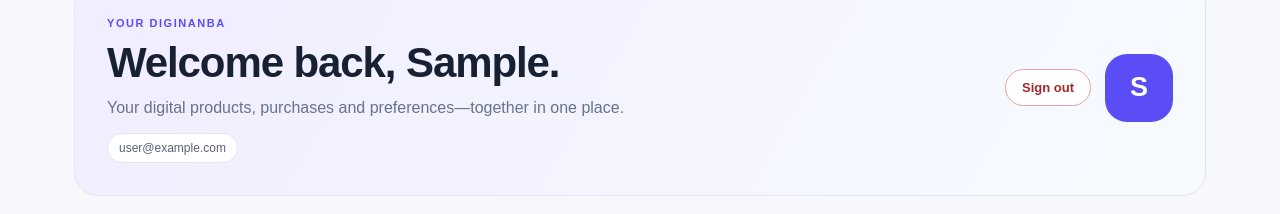
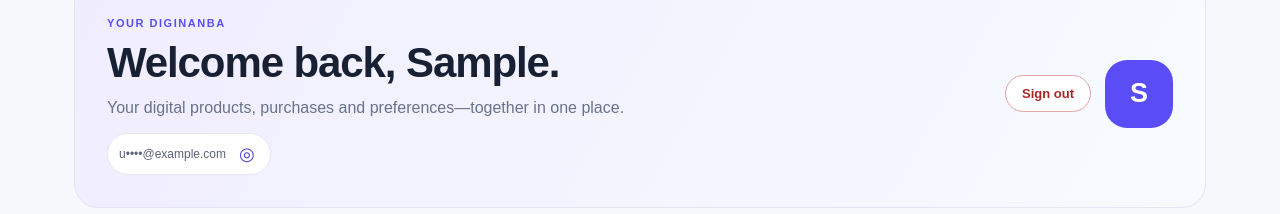
Before and after one commit to agnengineeringselectricals-crypto/diginanba, a Next.js app: page /account in a window 1280 px wide. Shown: the part 88-302 px from the top of the page. Built offline with nearby package versions, Linux system fonts and the light colour scheme; no server answers; the database is empty; sample sign-in values are in the browser's storage.

Commit message:
Mask email and permanent ID in account overview

```diff
--- a/app/account/page.tsx
+++ b/app/account/page.tsx
@@ -4,6 +4,7 @@ import Link from 'next/link';
 import { db } from '@/lib/db';
 import './account.css';
 import AccountSignOut from './AccountSignOut';
+import MaskedSensitiveValue from '@/components/MaskedSensitiveValue';
 
 const destinations = [
   { icon: '📚', title: 'My DigiNanba Library', description: 'Access purchased resources and future updates.', href: '/account/library', action: 'Open library' },
@@ -21,7 +22,7 @@ export default async function AccountPage() {
   const initial = (session.user.name || session.user.email || 'D').slice(0,1).toUpperCase();
   return <main className="dn-account-page">
     <div className="dn-account-breadcrumb"><Link href="/">Home</Link><span>›</span><span>My account</span></div>
-    <section className="dn-account-welcome"><div><span className="dn-account-eyebrow">YOUR DIGINANBA</span><h1>Welcome back, {firstName}.</h1><p>Your digital products, purchases and preferences—together in one place.</p><span className="dn-account-email">{session.user.email}</span>{publicId && <p style={{marginTop:10,fontWeight:700}}>DigiNanba ID: {publicId}</p>}</div><div className="dn-account-welcome-actions"><AccountSignOut /><div className="dn-account-avatar" aria-hidden="true">{initial}</div></div></section>
+    <section className="dn-account-welcome"><div><span className="dn-account-eyebrow">YOUR DIGINANBA</span><h1>Welcome back, {firstName}.</h1><p>Your digital products, purchases and preferences—together in one place.</p><span className="dn-account-email"><MaskedSensitiveValue value={session.user.email || ''} kind="email" label="Email address" /></span>{publicId && <p style={{marginTop:10,fontWeight:700}}>DigiNanba ID: <MaskedSensitiveValue value={publicId} kind="id" label="Permanent DigiNanba ID" /></p>}</div><div className="dn-account-welcome-actions"><AccountSignOut /><div className="dn-account-avatar" aria-hidden="true">{initial}</div></div></section>
     <div className="dn-account-shortcuts"><Link href="/explore"><span>🔎</span><b>Discover products</b><span>→</span></Link><Link href="/account/library"><span>📚</span><b>My library</b><span>→</span></Link><Link href="/account/settings"><span>⚙️</span><b>Preferences</b><span>→</span></Link></div>
     <div className="dn-account-section-title"><div><h2>Your account</h2><p>Choose what you would like to do next.</p></div></div>
     <div className="dn-account-grid">{destinations.map((item) => <Link className="dn-account-card" href={item.href} key={item.href}><span className="dn-account-card-icon">{item.icon}</span><h3>{item.title}</h3><p>{item.description}</p><span className="dn-account-card-action">{item.action} <span>→</span></span></Link>)}</div>
```
